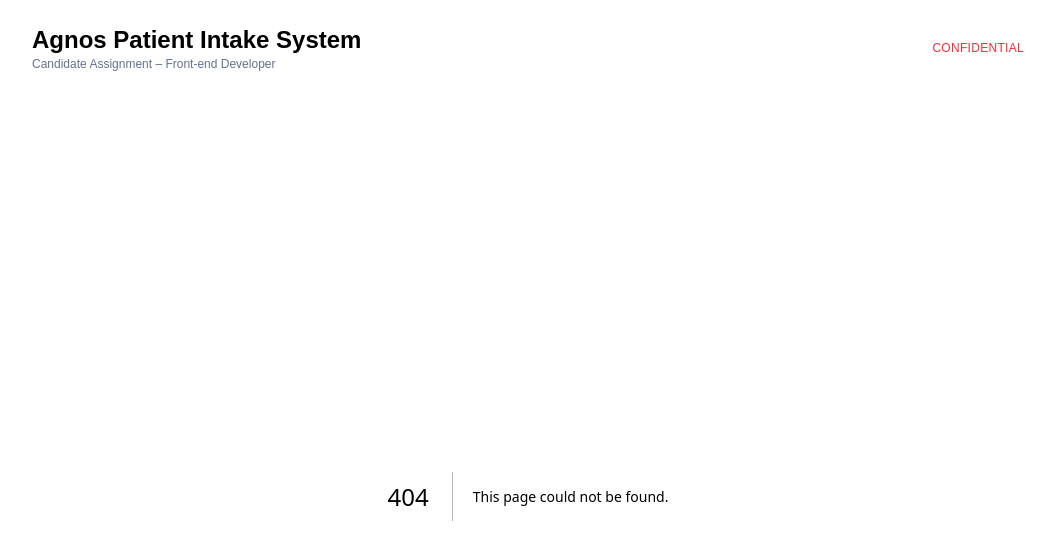
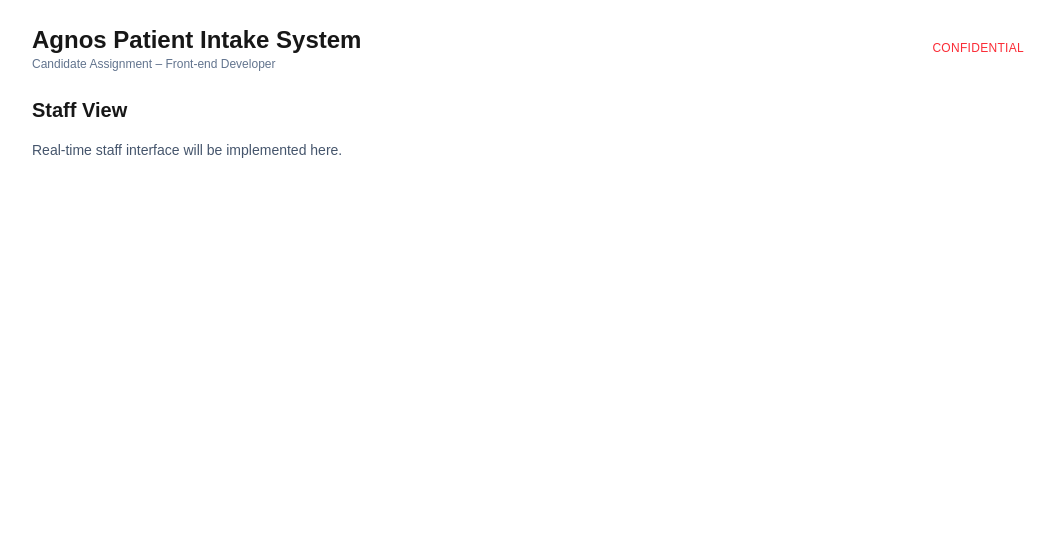
Before and after one commit to sssssaharat/agnos-patient, a Next.js app: page /stuff in a window 1280 px wide. Before the commit this address had no page. Shown: the top 560 px of the page, without its empty margins (112-1167 px from the left). Built offline with nearby package versions, Linux system fonts and the light colour scheme.

Commit message:
feat: basic layout and routing for patient and staff views

```diff
--- /dev/null
+++ b/app/patient/page.tsx
@@ -0,0 +1,10 @@
+export default function PatientPage() {
+  return (
+    <main>
+      <h2 className="text-xl font-semibold mb-4">Patient Form</h2>
+      <p className="text-slate-600 text-sm">
+        Patient input form will be implemented here.
+      </p>
+    </main>
+  );
+}
--- /dev/null
+++ b/app/stuff/page.tsx
@@ -0,0 +1,10 @@
+export default function StaffPage() {
+  return (
+    <main>
+      <h2 className="text-xl font-semibold mb-4">Staff View</h2>
+      <p className="text-slate-600 text-sm">
+        Real-time staff interface will be implemented here.
+      </p>
+    </main>
+  );
+}
```
